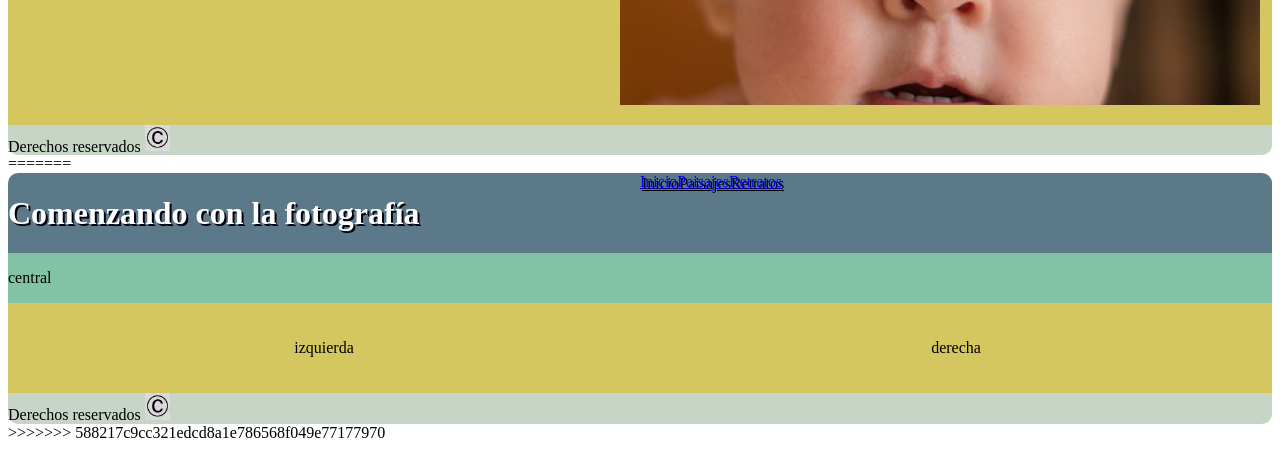
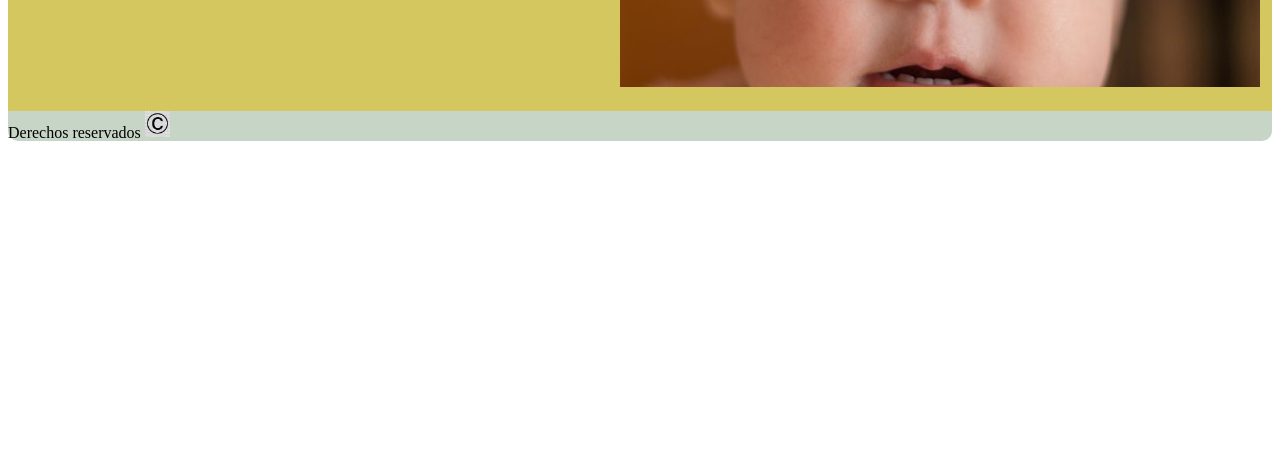
Before and after one commit to arminegh/Real33, a plain HTML site: page index.html in a window 1280 px wide. Shown: the part 818-1268 px from the top of the page. After the commit the page ends 967 px from the top, so only its background shows below. Drawn offline with Linux system fonts and the light colour scheme.

Commit message:
Add files via upload

```diff
--- a/index.html
+++ b/index.html
@@ -1,4 +1,3 @@
-<<<<<<< HEAD
 <!DOCTYPE html>
 <html lang="es" dir="ltr">
   <head>
@@ -50,53 +49,3 @@
 
   </body>
 </html>
-=======
-<!DOCTYPE html>
-<html lang="es" dir="ltr">
-  <head>
-    <meta charset="utf-8">
-    <meta name="viewport" content="width=device-width,user-scalable=no">
-    <link rel="stylesheet" href="css/estilos.css">
-    <title>Comenzando con la fotografía</title>
-  </head>
-  <body>
-    <header>
-      <h1>Comenzando con la fotografía</h1>
-      <a href="index.html">Inicio</a>
-      <a href="paisajes.html">Paisajes</a>
-      <a href="retratos.html">Retratos</a>
-    </header>
-
-    <nav>
-
-    </nav>
-
-    <section id="contenido">
-
-      <div id="central">
-        <p>central</p>
-        <!<img src="img/central.jpg" alt="Imagen central" height="50%">
-      </div>
-
-      <div id="secundaria">
-        <div>
-          <p>izquierda</p>
-          <!<img src="img/paisaje.jpg" alt="imagen de paisaje" id="izquierda">
-        </div>
-        <div>
-          <p>derecha</p>
-          <!<img src="img/retrato.jpg" alt="imagen de retrato" id="derecha">
-        </div>
-      </div>
-
-    </section>
-
-      <footer>
-        Derechos reservados
-        <img src="img/copyR.jpg" alt="" width="25px">
-      </footer>
-
-
-  </body>
-</html>
->>>>>>> 588217c9cc321edcd8a1e786568f049e77177970
```
